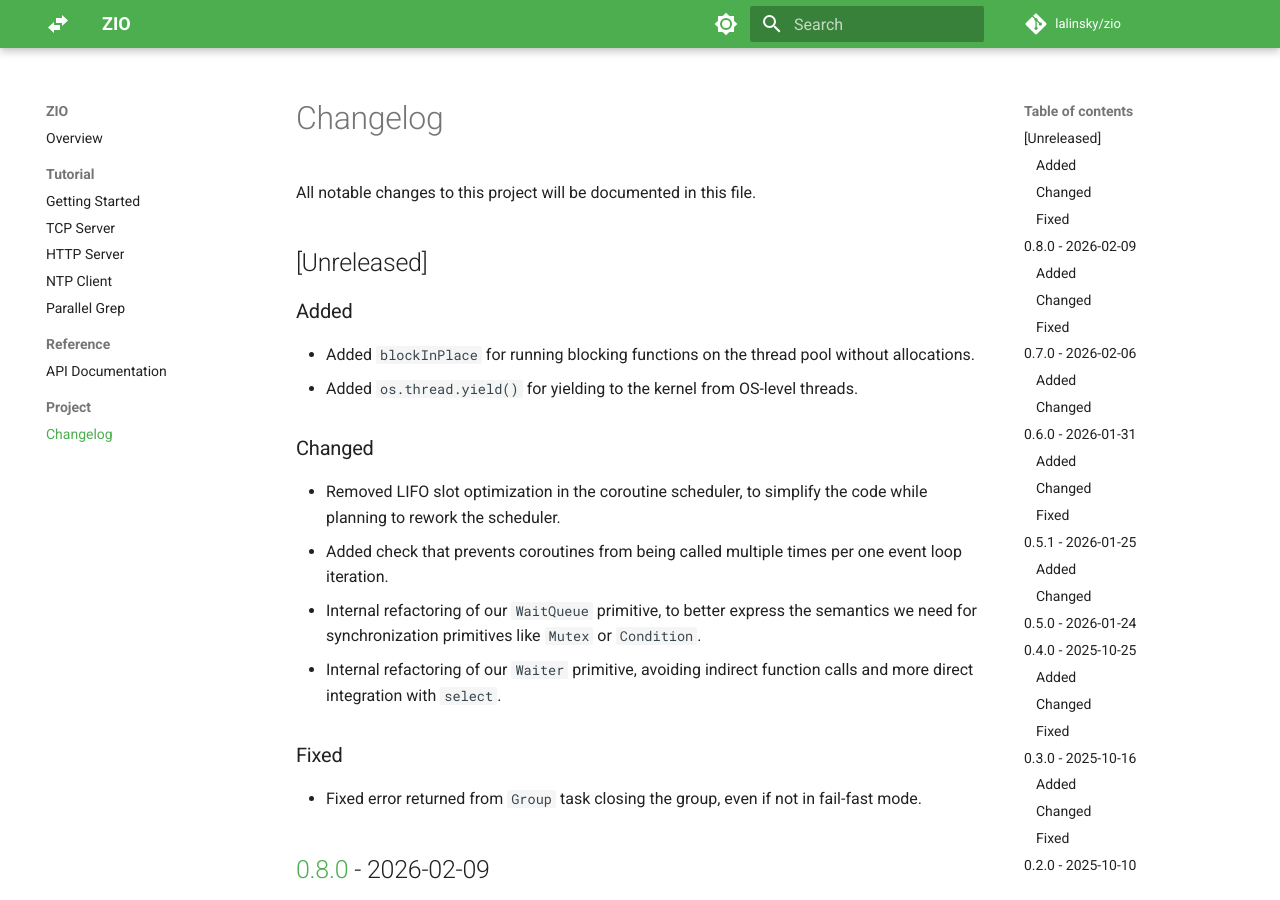
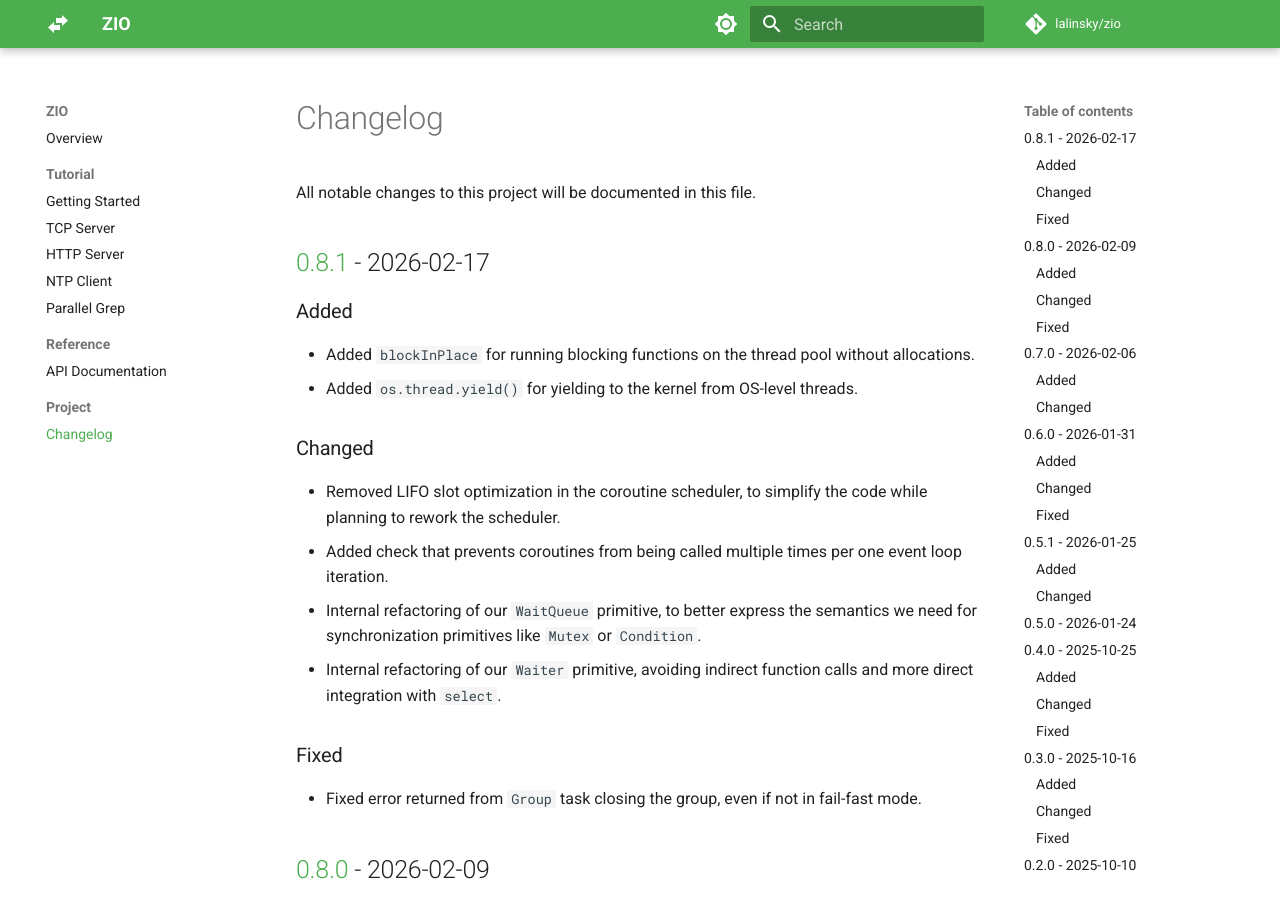
Before and after one commit to lalinsky/zio, an MkDocs documentation site: the page built from docs/changelog.md, in a window 1280 px wide and 900 px high. Built offline with MkDocs 1.6.1 and Material for MkDocs 9.7.7, drawn with Linux system fonts in a browser that asks for light colours; comment, search, counter and statistics services are not loaded.

Commit message:
Release v0.8.1

```diff
--- a/docs/changelog.md
+++ b/docs/changelog.md
@@ -2,7 +2,7 @@
 
 All notable changes to this project will be documented in this file.
 
-## [Unreleased]
+## [0.8.1] - 2026-02-17
 
 ### Added
 
@@ -197,6 +197,7 @@ when it's beneficial for load balancing.
 
 Initial release.
 
+[0.8.1]: https://github.com/lalinsky/zio/releases/tag/v0.8.1
 [0.8.0]: https://github.com/lalinsky/zio/releases/tag/v0.8.0
 [0.7.0]: https://github.com/lalinsky/zio/releases/tag/v0.7.0
 [0.6.0]: https://github.com/lalinsky/zio/releases/tag/v0.6.0
```
Also changed, not shown: README.md (+1 -1 lines), docs/getting-started.md (+1 -1 lines), 1 other file.
